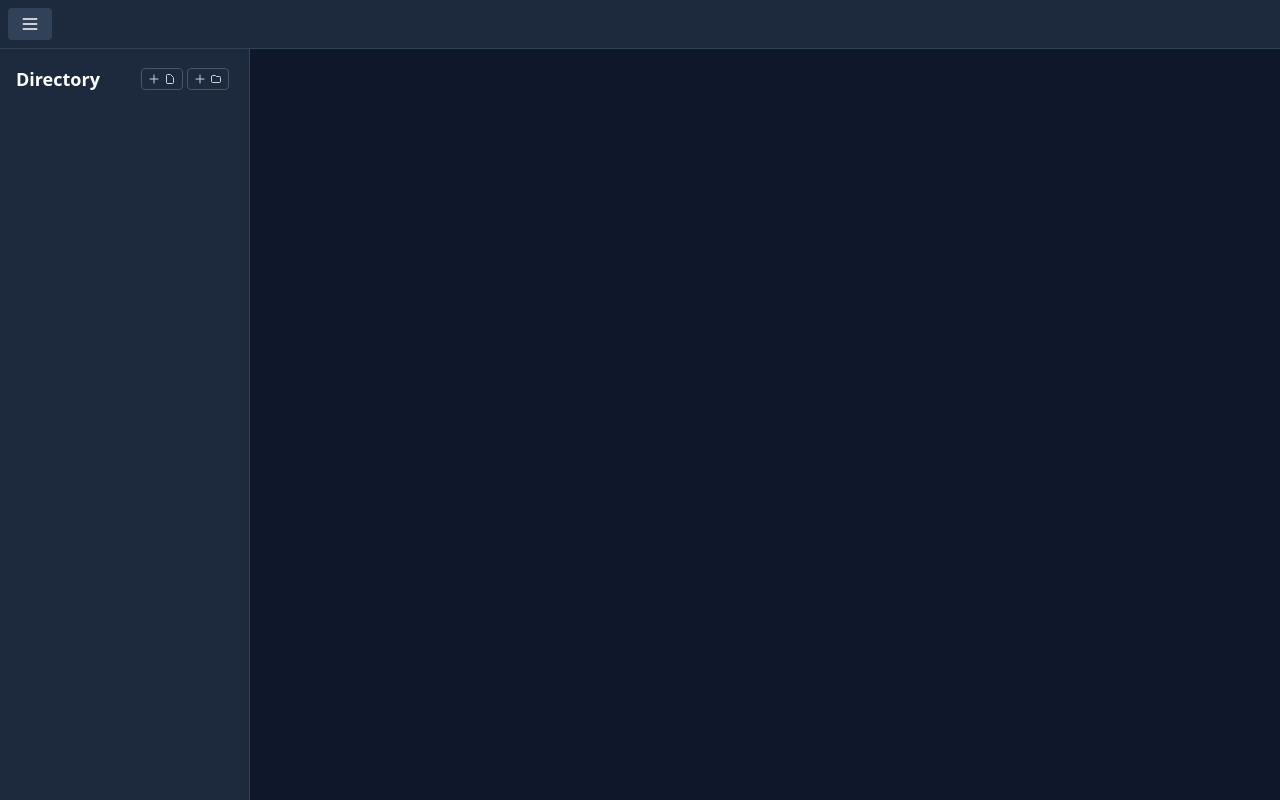
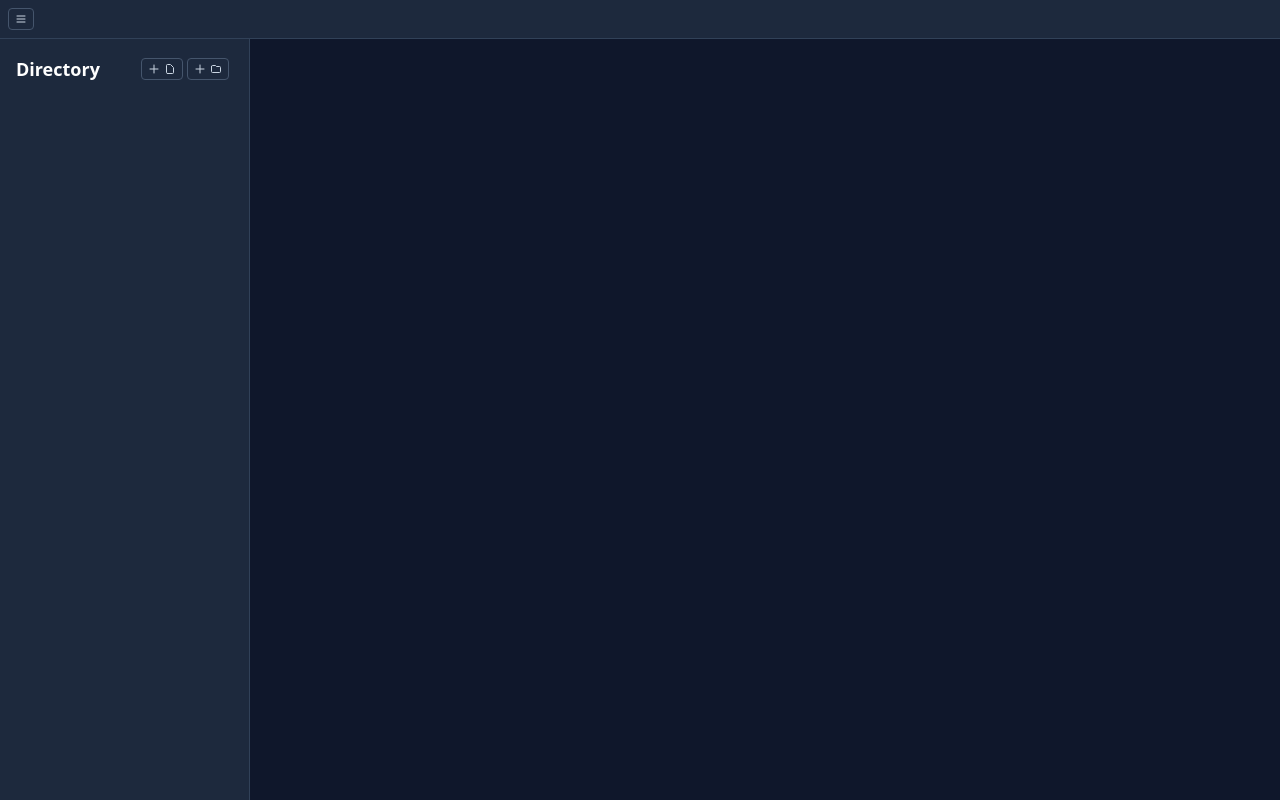
Before and after one commit to AhmedKhan-GH/astrolabe, a React (Vite) app: page / in a window 1280 px wide. Built offline with nearby package versions, Linux system fonts and the light colour scheme.

Commit message:
fixed button visuals and consistency

```diff
--- a/src/components/FileTree/FileTreeNode.tsx
+++ b/src/components/FileTree/FileTreeNode.tsx
@@ -53,7 +53,7 @@ export default function FileTreeNode({ node, level, onNodeClick, onNodeContextMe
         <div className="w-4 mr-2 flex-shrink-0 relative z-10" onClick={handleChevronClick}>
           {isFolder && hasChildren && (
             <svg
-              className="w-4 h-4 text-slate-400 hover:border hover:border-slate-500 rounded"
+              className="w-4 h-4 text-slate-400 border border-transparent hover:border-slate-600 hover:bg-slate-700/50 hover:text-white rounded transition-all"
               fill="none"
               stroke="currentColor"
               strokeWidth="2"
--- a/src/components/Layout/Header.tsx
+++ b/src/components/Layout/Header.tsx
@@ -7,12 +7,13 @@ function Header({ onToggleSidebar }: HeaderProps) {
     <div className="flex gap-2 p-2 bg-slate-800 border-b border-slate-700">
       <button
         onClick={onToggleSidebar}
-        className="px-3 py-1.5 bg-slate-700 hover:bg-slate-600 text-white rounded transition-colors"
+        className="flex items-center gap-1 px-1.5 py-1 rounded border border-slate-600 text-slate-300 hover:bg-slate-700/50 hover:text-white transition-colors"
       >
         <svg
-          className="w-5 h-5"
+          className="w-3 h-3"
           fill="none"
           stroke="currentColor"
+          strokeWidth="2"
           viewBox="0 0 24 24"
         >
           <path
```
